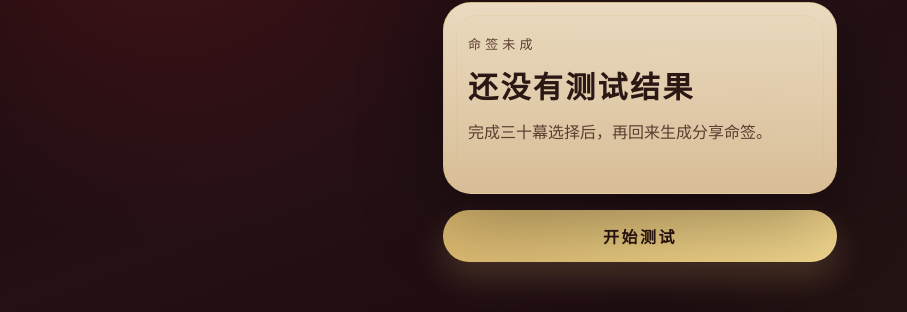
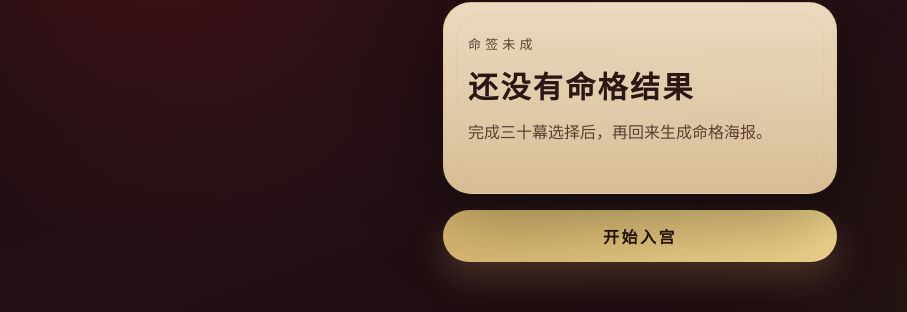
Before and after one commit to Jamescheng2022/shengongji-psych-test, a Next.js app: page /poster in a window 1280 px wide. Shown: the part 266-578 px from the top of the page, without its empty margins (0-907 px from the left). Built offline with nearby package versions, Linux system fonts and the light colour scheme.

Commit message:
refactor: rename poster page copy

```diff
--- a/app/poster/page.tsx
+++ b/app/poster/page.tsx
@@ -18,10 +18,10 @@ export default function PosterPage() {
         <section className="phone poster-wrap">
           <article className="paper-card">
             <p className="seal">命签未成</p>
-            <h1>还没有测试结果</h1>
-            <p>完成三十幕选择后，再回来生成分享命签。</p>
+            <h1>还没有命格结果</h1>
+            <p>完成三十幕选择后，再回来生成命格海报。</p>
           </article>
-          <Link className="primary-button" href="/test">开始测试</Link>
+          <Link className="primary-button" href="/test">开始入宫</Link>
         </section>
       </main>
     );
@@ -34,7 +34,7 @@ export default function PosterPage() {
       <section className="phone poster-wrap">
         <article className="poster-card poster-card--fate">
           <div>
-            <p className="seal">深宫纪 · 命格签</p>
+            <p className="seal">深宫命格 · 命格签</p>
             <h1>{payload.result.name}</h1>
             <p className="verdict">{payload.result.verdict}</p>
           </div>
@@ -48,8 +48,8 @@ export default function PosterPage() {
         </article>
 
         <div className="button-row">
-          <Link className="primary-button" href="/result">查看完整解释</Link>
-          <Link className="secondary-button" href="/test">再测一次</Link>
+          <Link className="primary-button" href="/result">查看命格全解</Link>
+          <Link className="secondary-button" href="/test">重新入宫</Link>
         </div>
       </section>
     </main>
```
